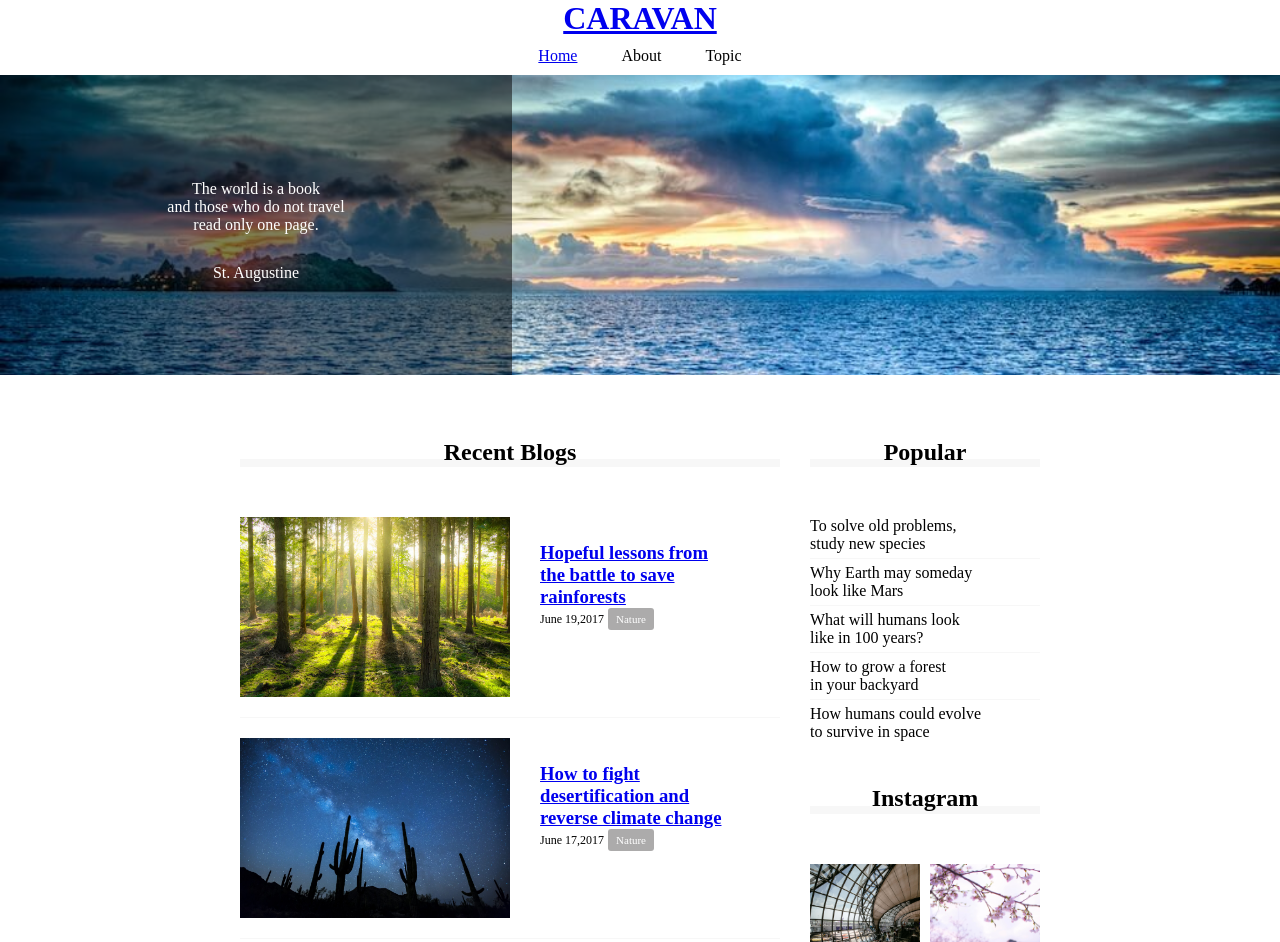
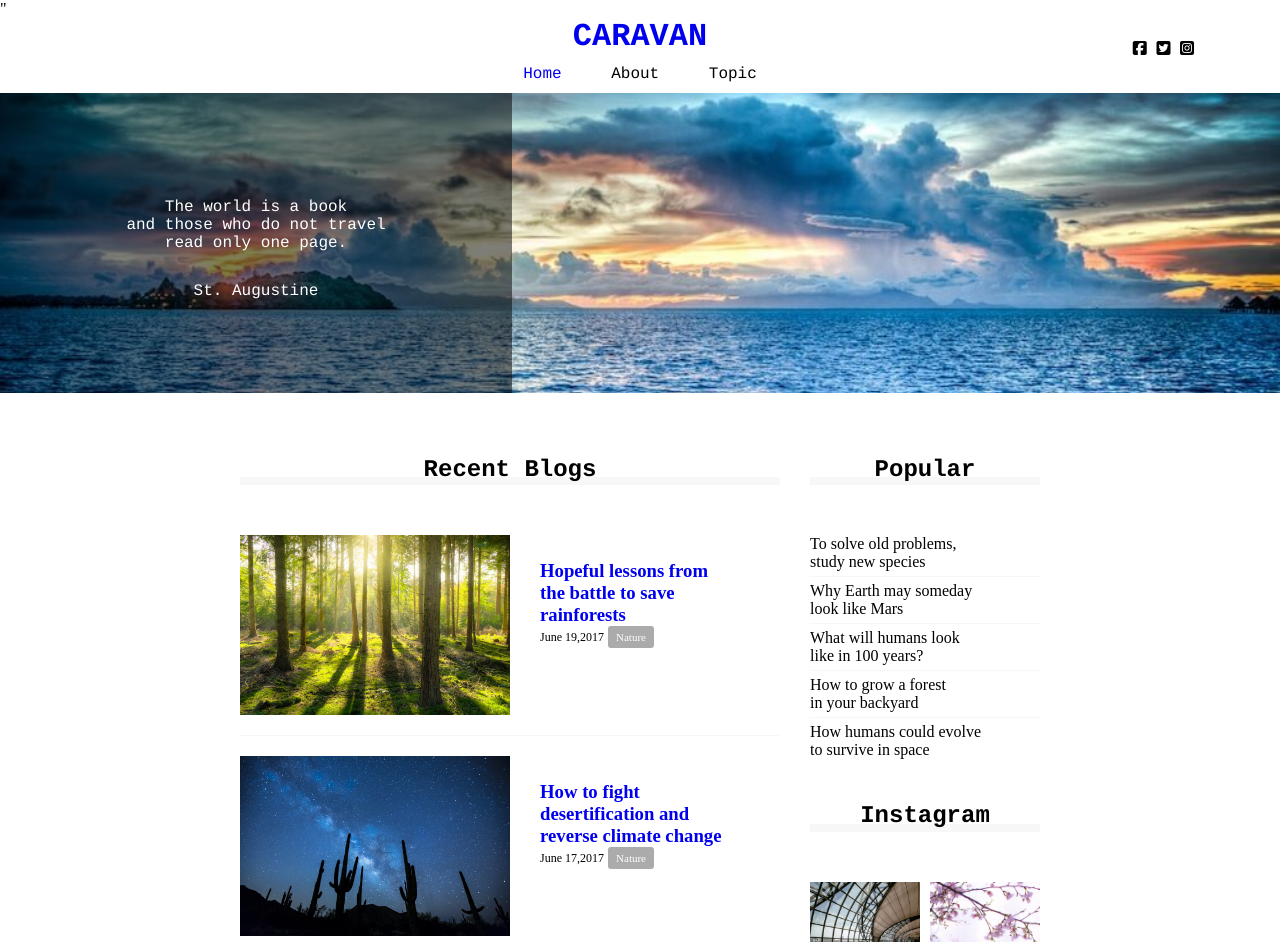
Before and after one commit to ryohei19/caravan, a plain HTML site: page index.html in a window 1280 px wide. Shown: the top 942 px of the page. Drawn offline with Linux system fonts and the light colour scheme.

Commit message:
[Finish]1-9

```diff
--- a/index.html
+++ b/index.html
@@ -2,17 +2,24 @@
 <html lang="ja">
   <head>
     <meta charset="UTF-8"/>
+    <script src="https://kit.fontawesome.com/a9c6483f70.js" crossorigin="anonymous"></script>"
     <link rel="stylesheet" href="style.css"/>
     <title>CARAVAN</title>
 
   </head>
   <body>
     <header>
-      <h1 class=heading>
+      <h1 class="heading">
         <a href="index.html">
         CARAVAN
         </a>
       </h1>
+
+      <div class="social">
+        <i class="fab fa-facebook-square"></i>
+        <i class="fab fa-twitter-square"></i>
+        <i class="fab fa-instagram-square"></i>
+      </div>
     </header>
 
     <nav>
--- a/style.css
+++ b/style.css
@@ -2,6 +2,14 @@
   margin: 0;
   padding: 0;
   box-sizing: border-box;
+}
+
+a{
+  text-decoration: none;
+}
+
+header,nav,h2,.main-visual,footer{
+  font-family: Chalkduster,"Bradly Hand",Courier,"Segoe Print",sans-serif;
 }
 
 header{
@@ -9,6 +17,13 @@ header{
   height: 15px 0;
   text-align: center;
   margin: 0 auto;
+  position: relative;
+}
+
+.social{
+  position: absolute;
+  top: 22px;
+  right: 22px;
 }
 
 .heading{
```
